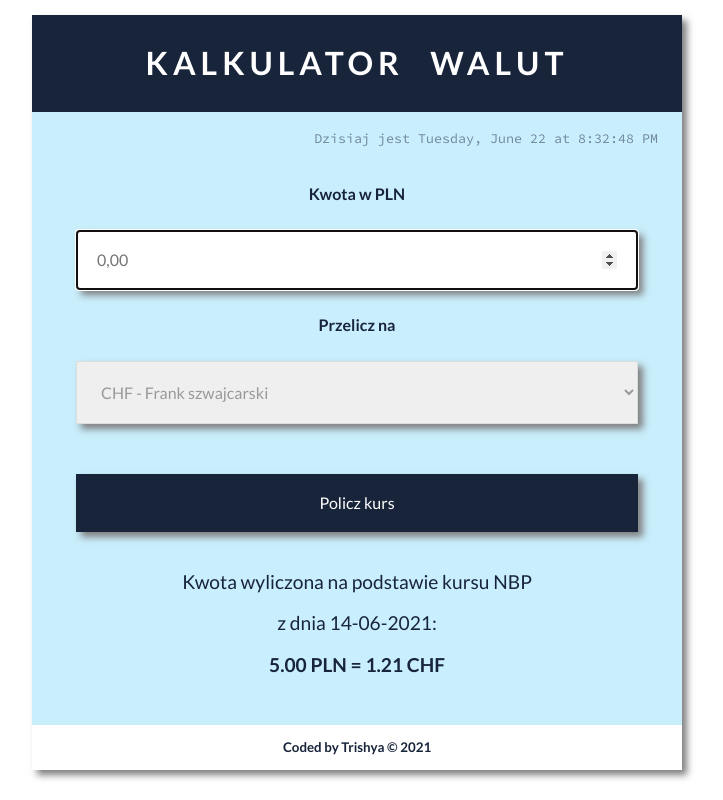
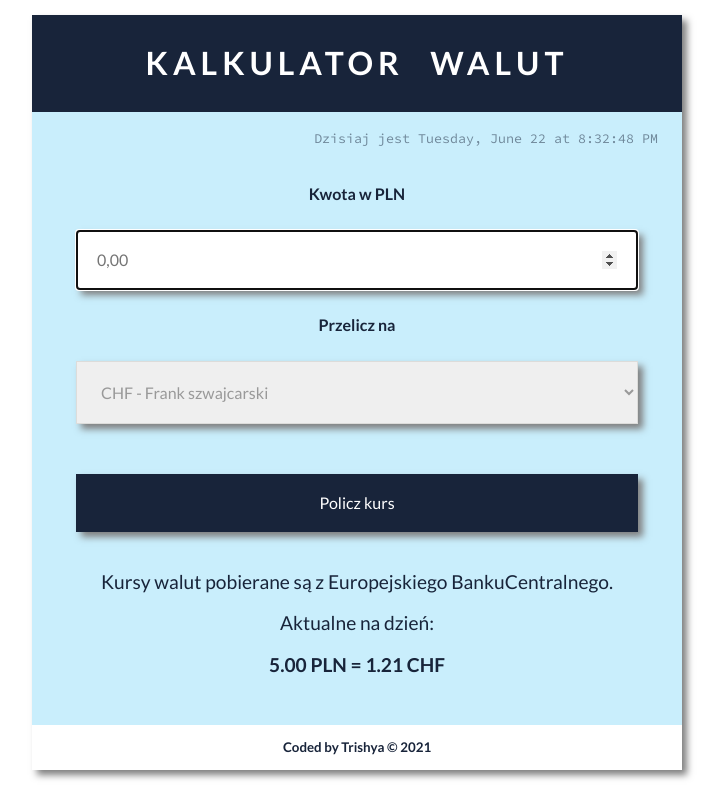
Before and after one commit to patrycja-i-lesniak/currency-converter-react-ver-1, a React (Create React App) app: page / in a window 1280 px wide. Both pictures are taken after typing "5" into the empty fields and a click on the button "Policz kurs". Shown: the whole page, without its empty margins (283-1006 px from the left). Built offline with nearby package versions, Linux system fonts and the light colour scheme.

Commit message:
paragraphs text changed

```diff
--- a/src/Container/Form/Result/index.js
+++ b/src/Container/Form/Result/index.js
@@ -4,8 +4,8 @@ const Result = ({ result }) => (
     <Wrapped>
         {result !== undefined && (
             <>
-                <Paragraph>Kwota wyliczona na podstawie kursu NBP </Paragraph>
-                <Paragraph> z dnia 14-06-2021:</Paragraph>
+                <Paragraph>Kursy walut pobierane są z Europejskiego BankuCentralnego. </Paragraph>
+                <Paragraph> Aktualne na dzień:</Paragraph>
                 <Paragraph bolder>
                     {result.sourceAmount.toFixed(2)}&nbsp;PLN&nbsp;={" "}
                     {result.targetAmount.toFixed(2)}&nbsp;{result.currency}
--- a/src/Container/Form/index.js
+++ b/src/Container/Form/index.js
@@ -12,7 +12,7 @@ const Form = () => {
     const [currency, setCurrency] = useState(currencies[0].id);
     const [result, setResult] = useState();
     const inputRef = useRef(null);
-    const deleteAmount  = () => {
+    const deleteAmount = () => {
         setAmount([]);
     };
 
@@ -38,6 +38,7 @@ const Form = () => {
         calculateResult(amount, currency);
         inputRef.current.focus();
     };
+
 
     return (
         <FormBody
```
